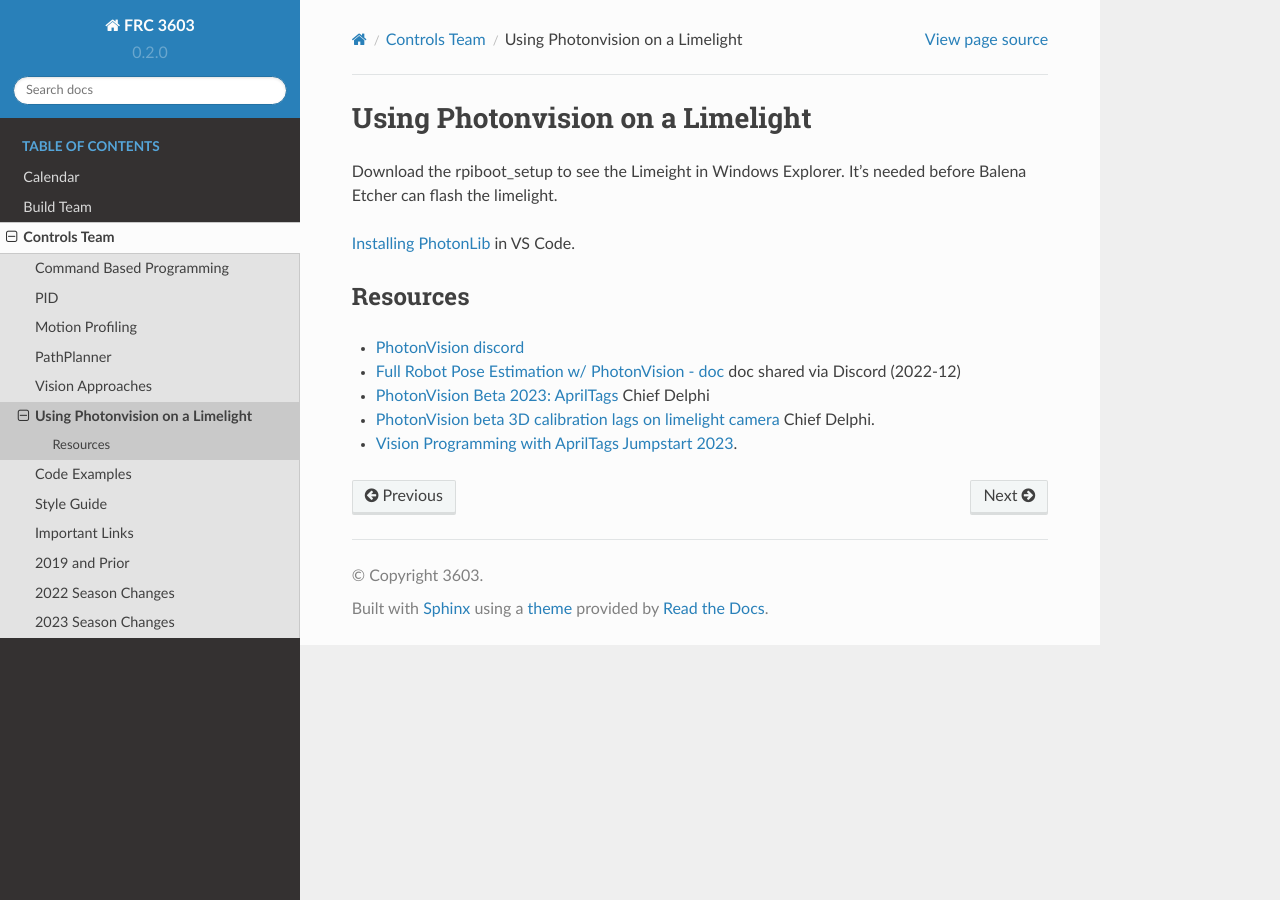
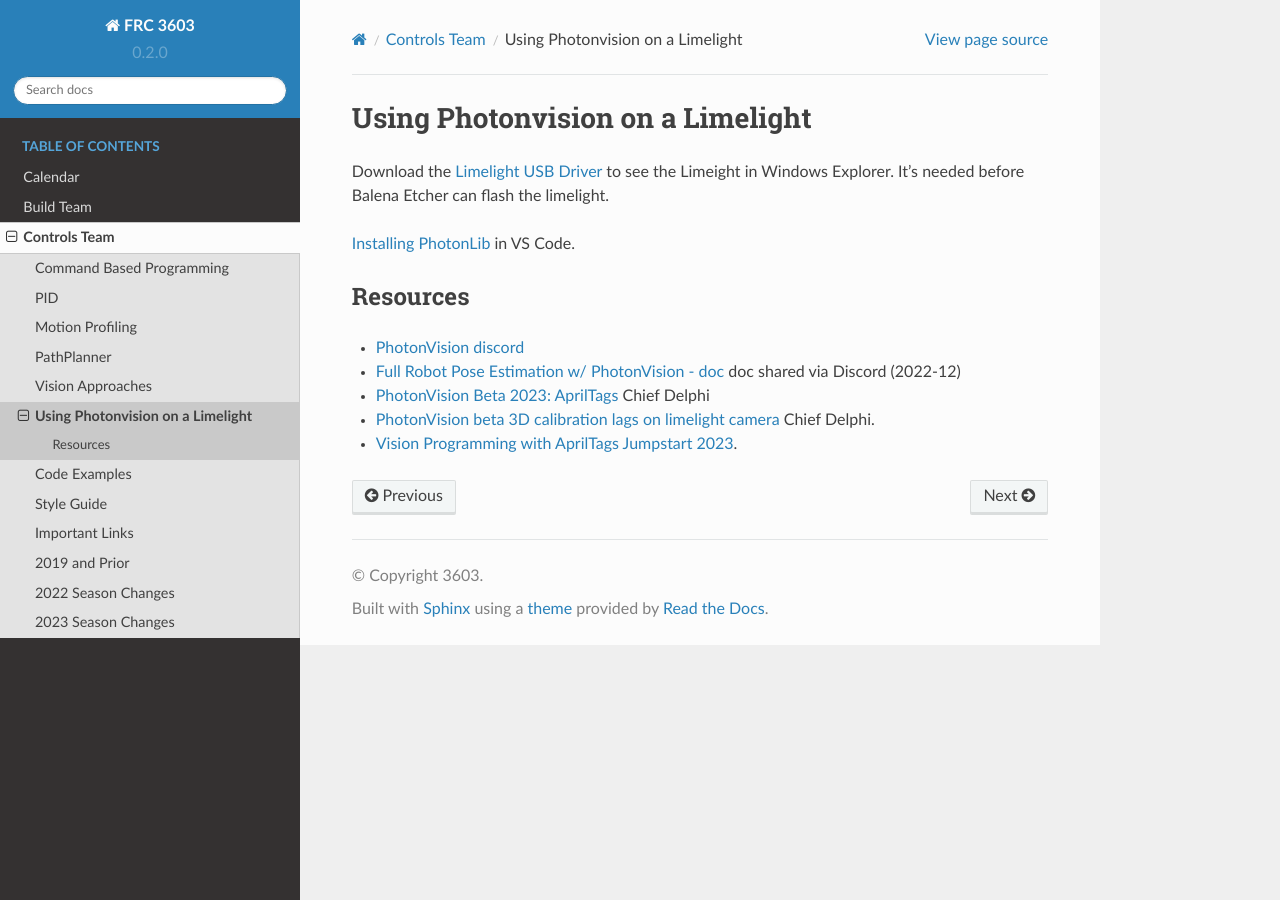
Before and after one commit to CyberCoyotes/3603-CodingHandbook, a Sphinx documentation site: the page built from docs/source/controls/vision-photonvision-on-a-limelight.rst, in a window 1280 px wide. Built offline with Sphinx 7.4.7 and the Read the Docs theme 2.0.0, drawn with Linux system fonts in a browser that asks for light colours.

Commit message:
Update vision-photonvision-on-a-limelight.rst

```diff
--- a/docs/source/controls/vision-photonvision-on-a-limelight.rst
+++ b/docs/source/controls/vision-photonvision-on-a-limelight.rst
@@ -2,7 +2,7 @@
 Using Photonvision on a Limelight
 ====
 
-Download the rpiboot_setup to see the Limeight in Windows Explorer. It's needed before Balena Etcher can flash the limelight.
+Download the `Limelight USB Driver <https://limelightvision.io/pages/downloads>`_ to see the Limeight in Windows Explorer. It's needed before Balena Etcher can flash the limelight.
 
 `Installing PhotonLib <https://docs.photonvision.org/en/latest/docs/programming/photonlib/adding-vendordep.html>`_ in VS Code.
 
```
